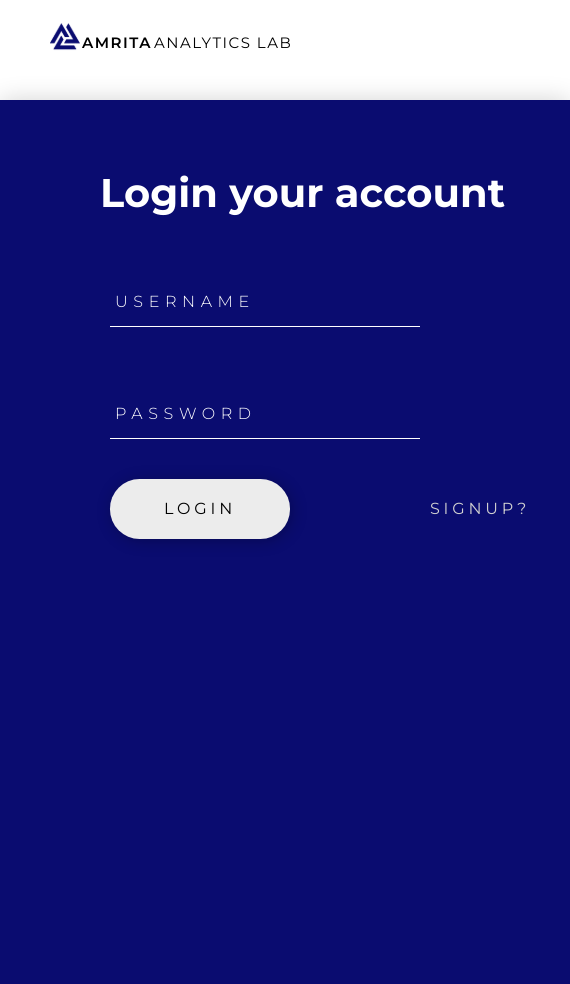
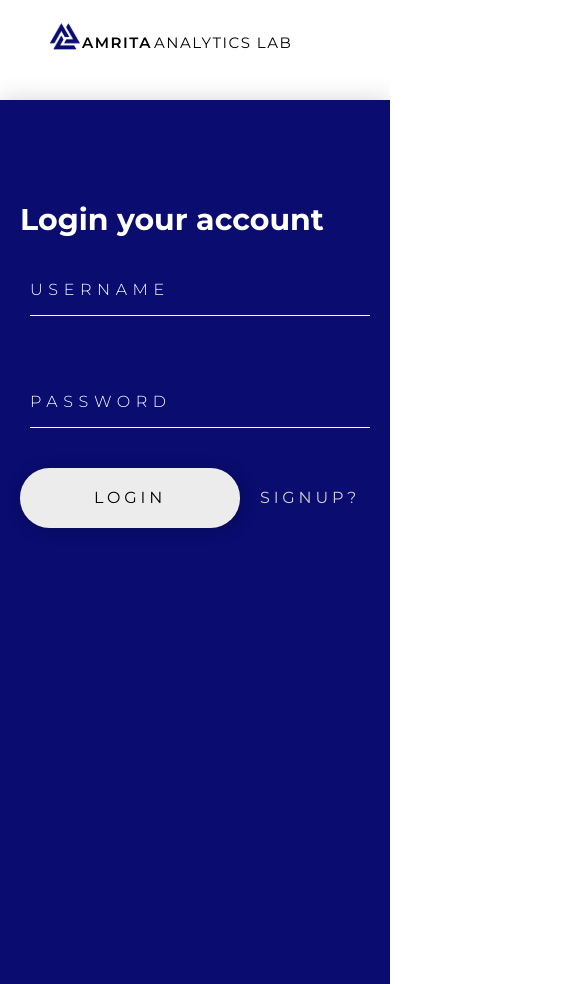
Before and after one commit to rohith4pr/Amrita-Analytics-Lab, a React (Create React App) app: page /login in a window 390 px wide. Shown: the whole page, 570 px wide, since content can reach past the window. Built offline with nearby package versions, Linux system fonts and the light colour scheme.

Commit message:
ui changes

```diff
--- a/src/App.css
+++ b/src/App.css
@@ -814,6 +814,7 @@ img {
   color: #FFFFFF;
 }
 
+
 .buttonstuffLogin{
   box-shadow: 2px 2px 15px rgba(0, 0, 0, 0.25);
   border-radius: 20px;
@@ -834,10 +835,11 @@ img {
   width: 180px;
 }
 
+
 .buttonstuffSingup{
 
   border-radius: 20px;
-  margin-left: 40px;
+  margin-left: 140px;
   margin-top: 40px;
   margin-bottom: 40px;
   text-align: center;
@@ -1045,7 +1047,18 @@ input[type="password"]
   .LoginLeft{
     flex-basis: 100%;
     margin-left: 0px;
+    padding-left: 20px;
     height: 100vh;
+    width: 500px;
+  }
+
+  .LoginLeft h2{
+
+    font-size: 30px;
+    line-height: 59px;
+    text-align: left;
+    margin-top: 90px;
+    padding: 0px;
   }
   .LoginMain{
     flex-grow: 1;
@@ -1167,6 +1180,43 @@ input[type="password"]
     margin-right: 50px;
 
   }
+  .FormField{
+    font-family: 'Montserrat';
+    height: 30px;
+    font-style: normal;
+    font-weight: 300;
+    font-size: 16px;
+    line-height: 29px;
+    letter-spacing: 0.35em;
+    margin-left: 10px;
+    margin-right: 20px;
+    padding-left: 0px;
+    padding-bottom: 10px;
+  }
+
+  .buttonstuffSingup{
+
+    margin-left: 0px;
+    padding: 20px;
+    width: 10px;
+  }
+  .buttonstuffLogin{
+
+    margin-left: 0px;
+    padding: 20px;
+  }
+  .hintFont{
+    margin-left: 10px;
+    color: #4a4891;
+  }
+  .Info {
+
+    font-size: 15px;
+    line-height: 20px;
+    letter-spacing: 0.1em;
+    color: #FFFFFF;
+    padding-top: 40px;
+  }
 }
 
 @media only screen and (max-width: 700px) {
--- a/src/pages/LoginPage.js
+++ b/src/pages/LoginPage.js
@@ -63,11 +63,11 @@ const LoginPage = ({user,setUser}) => {
           { flag === 2 && <p className="hintFont">Your login credentials does not exist !</p>}
           <input value={tempPassword} onChange={(e) => setTempPassword(e.target.value)} style={{borderBottom: '1px solid #FFFFFF', marginTop : '70px'}}type="password" className="FormField" placeholder="PASSWORD" id='password' required />
           { flag === 3 && <p className="hintFont">Your login credentials could not be verified, please try again !</p>}
-          <div style={{display:'flex'}}>
-            <div onClick={ ()=>loginButtonAction() } className='buttonstuffLogin'>
+          <div style={{display:'flex',justifyContent:'flex-start'}}>
+            <div onClick={ ()=>loginButtonAction() } className="buttonstuffLogin">
               LOGIN
             </div>
-            <div className='buttonstuffSingup' style={{marginLeft:'100px'}}>
+            <div className='buttonstuffSingup'>
               <NavLink style={{ textDecoration:'inherit', color:'inherit' }}  to="/signup"> SIGNUP? </NavLink>
             </div>
           </div>
--- a/src/pages/signup.css
+++ b/src/pages/signup.css
@@ -47,26 +47,3 @@
   text-align: center;
   letter-spacing: 0.1em;
 }
-.buttonstuffLogin{
-  box-shadow: 2px 2px 15px rgba(0, 0, 0, 0.25);
-  border-radius: 20px;
-  margin-left: 40px;
-  margin-top: 40px;
-  margin-bottom: 40px;
-  text-align: center;
-  background: #ECECEC;
-  border-radius: 29.5px;
-  font-family: 'Montserrat';
-  font-style: normal;
-  font-weight: 400;
-  font-size: 16px;
-  line-height: 20px;
-  letter-spacing: 0.24em;
-  color: #000000;
-  padding: 20px;
-  width: 180px;
-}
-.buttonstuffLogin:hover{
-  cursor: pointer;
-  background: #d1d1d1;
-}
```
